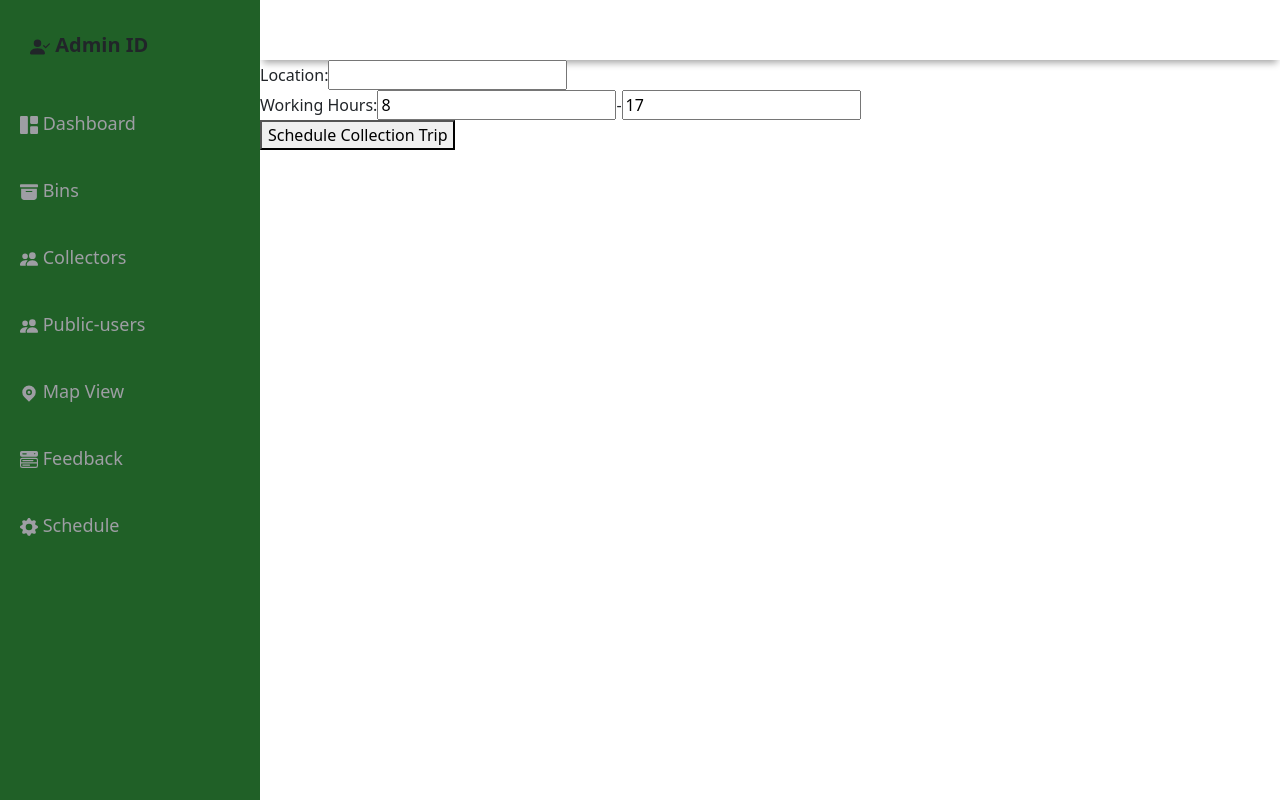
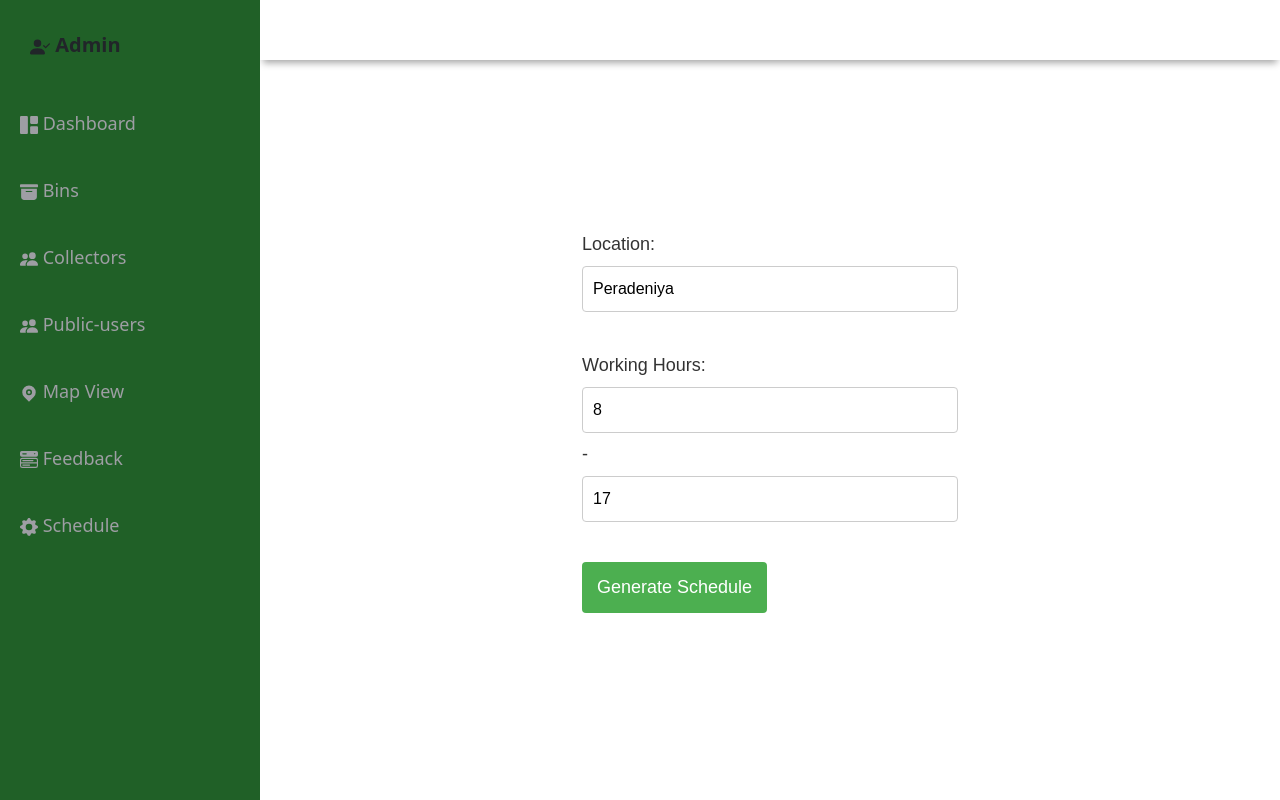
Before and after one commit to cepdnaclk/e19-3yp-Smart-Waste-Management-System, a React (Create React App) app in the folder web-app/frontend/: page /schedule in a window 1280 px wide. Built offline with nearby package versions, Linux system fonts and the light colour scheme.

Commit message:
Schedule function added

```diff
--- a/web-app/frontend/package.json
+++ b/web-app/frontend/package.json
@@ -15,6 +15,7 @@
     "jsonwebtoken": "^9.0.2",
     "mapbox-gl": "^3.0.1",
     "react": "^18.2.0",
+    "react-autosuggest": "^10.1.0",
     "react-bootstrap": "^2.9.1",
     "react-dom": "^18.2.0",
     "react-icons": "^4.12.0",
--- a/web-app/frontend/src/components/Dashboard/ScheduleComponent.jsx
+++ b/web-app/frontend/src/components/Dashboard/ScheduleComponent.jsx
@@ -1,8 +1,8 @@
 import React, { useState } from "react";
 import axios from "axios";
-
+import "./schedule.css";
 function ScheduleComponent() {
-  const [location, setLocation] = useState("");
+  const [location, setLocation] = useState("Peradeniya");
   const [workingHours, setWorkingHours] = useState({ start: 8, end: 17 });
   const [responseMessage, setResponseMessage] = useState("");
 
@@ -24,20 +24,23 @@ function ScheduleComponent() {
   };
 
   return (
-    <div>
-      <label>
+    <div className="container">
+      <label className="label">
         Location:
         <input
           type="text"
           value={location}
           onChange={(e) => setLocation(e.target.value)}
+          className="input"
         />
       </label>
       <br />
-      <label>
+      <label className="label">
         Working Hours:
         <input
           type="number"
+          max={23}
+          min={0}
           value={workingHours.start}
           onChange={(e) =>
             setWorkingHours({
@@ -45,19 +48,25 @@ function ScheduleComponent() {
               start: parseInt(e.target.value),
             })
           }
+          className="input"
         />
         -
         <input
           type="number"
+          max={23}
+          min={0}
           value={workingHours.end}
           onChange={(e) =>
             setWorkingHours({ ...workingHours, end: parseInt(e.target.value) })
           }
+          className="input"
         />
       </label>
       <br />
-      <button onClick={handleScheduleTrip}>Schedule Collection Trip</button>
-      <p>{responseMessage}</p>
+      <button onClick={handleScheduleTrip} className="button">
+        Generate Schedule
+      </button>
+      <p className="response">{responseMessage}</p>
     </div>
   );
 }
--- a/web-app/frontend/src/components/Dashboard/Sidebar.jsx
+++ b/web-app/frontend/src/components/Dashboard/Sidebar.jsx
@@ -24,7 +24,7 @@ const Sidebar = ({ openSidebarToggle, OpenSidebar }) => {
     >
       <div className="sidebar-title">
         <div className="sidebar-brand">
-          <BsFillPersonCheckFill className="icon_header" /> Admin ID
+          <BsFillPersonCheckFill className="icon_header" /> Admin
         </div>
         <span className="icon close_icon" onClick={OpenSidebar}>
           X
--- /dev/null
+++ b/web-app/frontend/src/components/Dashboard/schedule.css
@@ -0,0 +1,65 @@
+/* schedule.css */
+.container {
+  max-width: 400px;
+  margin: auto;
+  font-family: "Arial", sans-serif;
+}
+
+.label {
+  display: block;
+  margin-bottom: 8px;
+  font-size: 18px;
+  color: #333;
+}
+
+.input {
+  width: 100%;
+  padding: 10px;
+  margin: 8px 0;
+  font-size: 16px;
+  border: 1px solid #ccc;
+  border-radius: 4px;
+  box-sizing: border-box;
+}
+
+.suggestion-container {
+  position: relative;
+}
+
+.suggestions-list {
+  position: absolute;
+  top: 100%;
+  left: 0;
+  width: 100%;
+  z-index: 1;
+  background-color: #fff;
+  border: 1px solid #ccc;
+  box-shadow: 0 2px 4px rgba(0, 0, 0, 0.1);
+}
+
+.suggestion {
+  padding: 10px;
+  cursor: pointer;
+  font-size: 14px;
+  color: #333;
+}
+
+.suggestion:hover {
+  background-color: #f5f5f5;
+}
+
+.button {
+  background-color: #4caf50;
+  color: white;
+  padding: 12px 15px;
+  border: none;
+  border-radius: 4px;
+  cursor: pointer;
+  font-size: 18px;
+}
+
+.response {
+  margin-top: 15px;
+  color: #4caf50;
+  font-size: 16px;
+}
--- a/web-app/frontend/src/components/Register/RegisterForm.jsx
+++ b/web-app/frontend/src/components/Register/RegisterForm.jsx
@@ -7,7 +7,8 @@ import Img from "../Log in/Img";
 import { useSignup } from "../../hooks/useSignup";
 
 function RegisterForm() {
-  const navigate = useNavigate();
+  // const navigate =
+  useNavigate();
 
   const [name, setName] = useState("");
   const [email, setEmail] = useState("");
```
Also changed, not shown: 1 other file (tests, documents, lock files or other folders).
